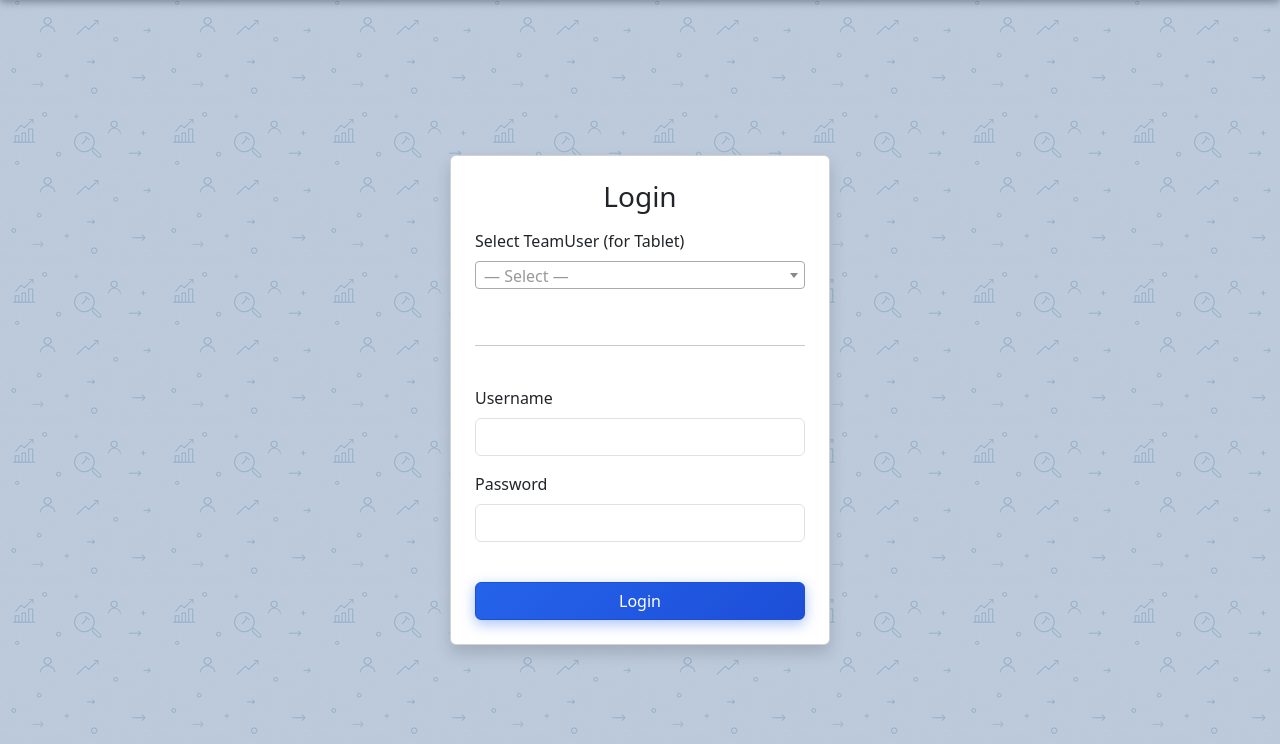
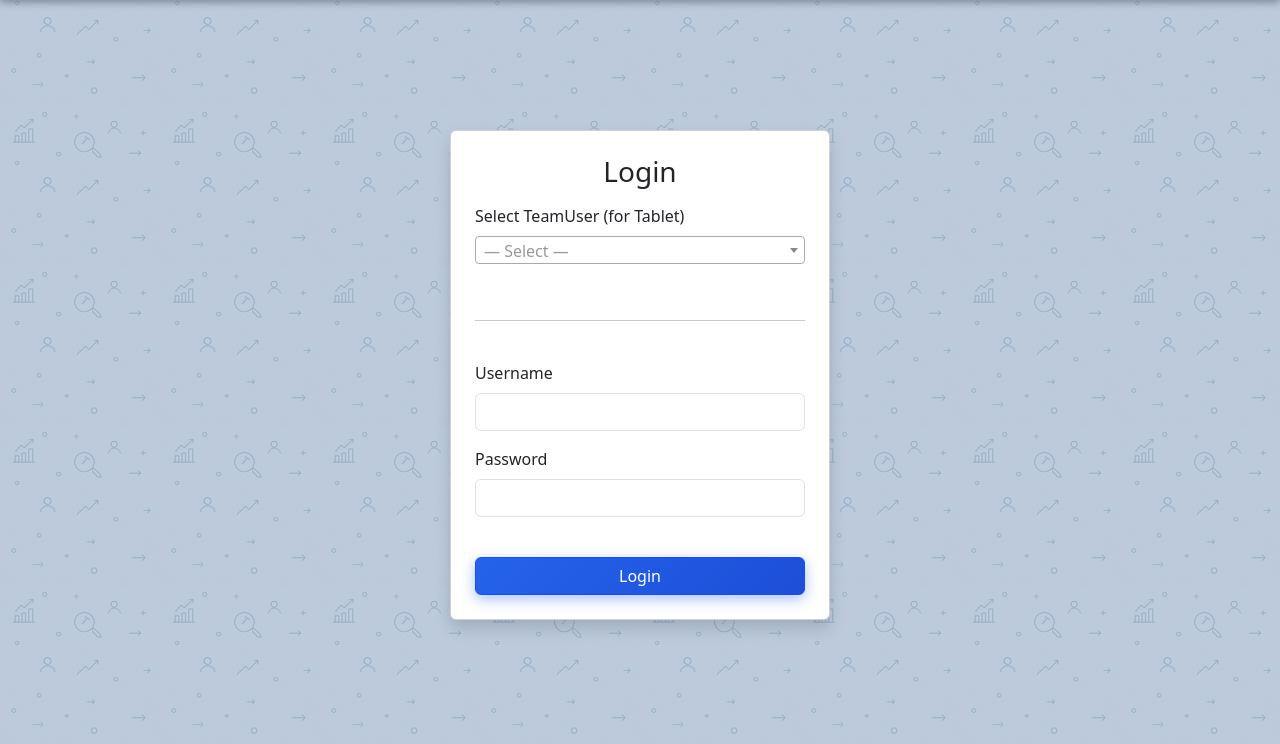
Before and after one commit to satmari/WipTracking, a Django app: template core/templates/core/login.html in a window 1280 px wide. Shown: the part 56-800 px from the top of the page. Run offline with Django 5.2, Linux system fonts and the light colour scheme; the template is opened without the code that fills it, so the values that code supplies are empty; some libraries are stand-ins or nearby versions.

Commit message:
olaksan login for team

```diff
--- a/core/templates/core/login.html
+++ b/core/templates/core/login.html
@@ -2,7 +2,7 @@
 {% load static %}
 
 {% block content %}
-<div class="container d-flex justify-content-center align-items-center" style="min-height: calc(100vh - 80px); padding-top: 80px;">
+<div class="container d-flex justify-content-center align-items-center" style="min-height: calc(100vh - 80px); padding-top: 30px;">
     <div class="card p-4 shadow" style="width: 380px;">
         <h3 class="text-center mb-3">Login</h3>
 
```
